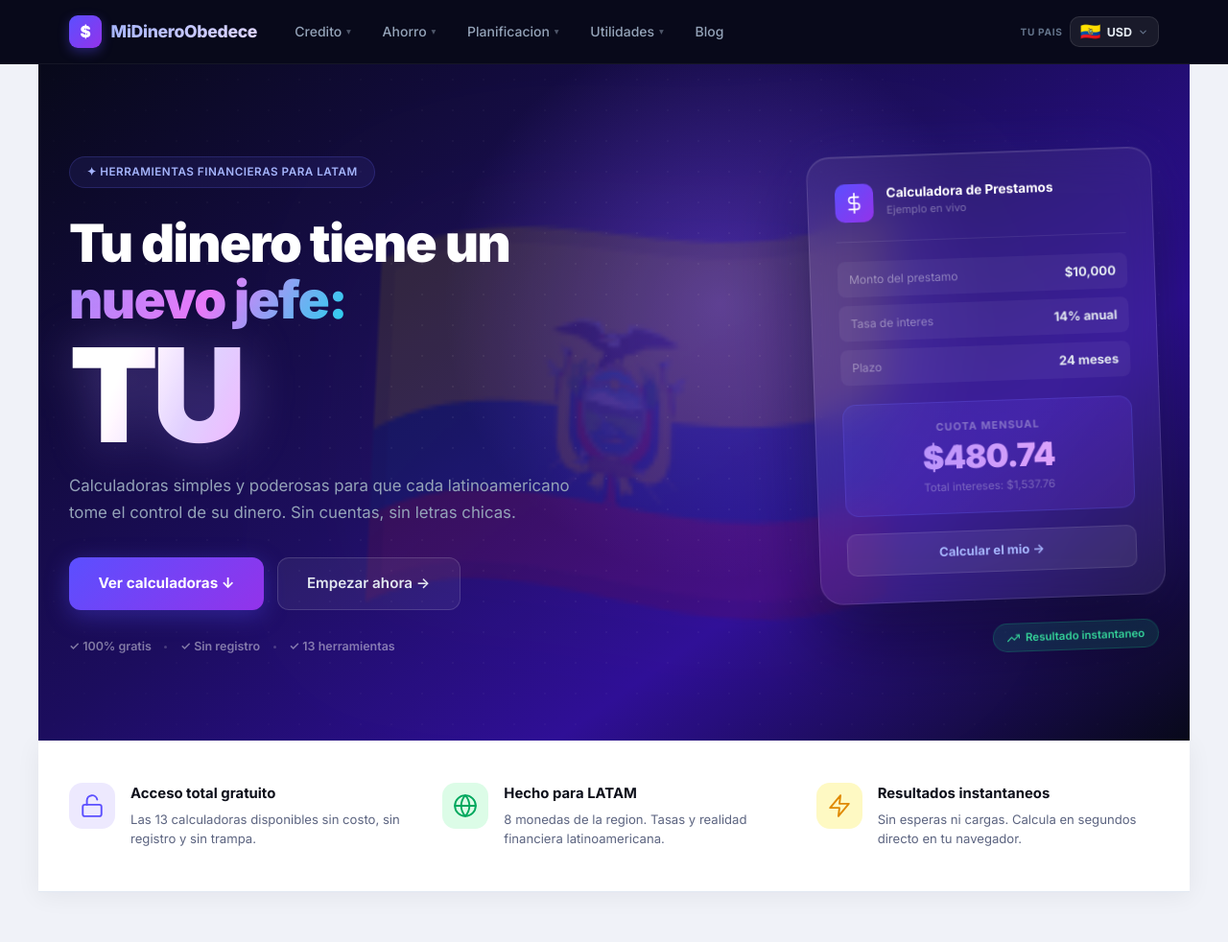
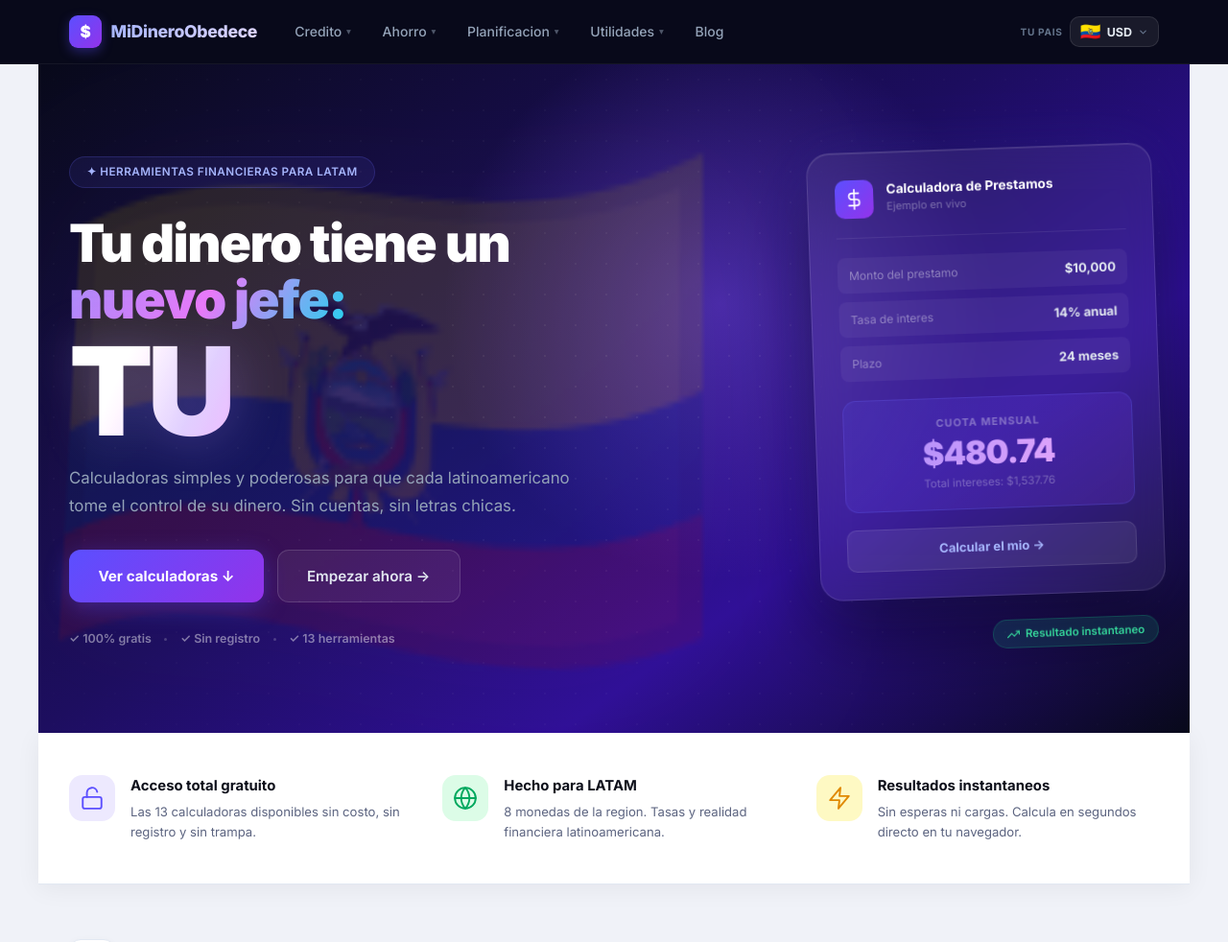
Before and after one commit to rgomezarroyo/midineroobedece, a Flask app: page / in a window 1280 px wide. Shown: the top 982 px of the page at 96% size. Run offline with Flask 3, Linux system fonts and the light colour scheme.

Commit message:
fix: bandera 3D y TU mas grandes e impactantes en desktop
En pantallas >1024px (hero split 2 cols): bandera desplazada a left:28%
para quedar detras del texto (no en el centro vacio entre texto y mockup),
tamano hasta 52rem/46vw en vez de 30rem. TU sube a clamp(8-12rem, 10vw).

Co-Authored-By: Claude Sonnet 4.6 <noreply@anthropic.com>

```diff
--- a/app/static/css/style.css
+++ b/app/static/css/style.css
@@ -525,6 +525,18 @@ main {
     50%       { filter: brightness(1.18) drop-shadow(0 4px 32px rgba(167,139,250,0.45)); }
 }
 
+/* En desktop (hero split 2 columnas): bandera detras del texto, mas grande */
+@media (min-width: 1025px) {
+    .hero-flag-wm {
+        left: 28%;
+        font-size: min(52rem, 46vw);
+        opacity: 0.13;
+    }
+    .hero-tu {
+        font-size: clamp(8rem, 10vw, 12rem);
+    }
+}
+
 .hero-sub {
     font-size: 1.05rem;
     color: #94a3b8;
```
